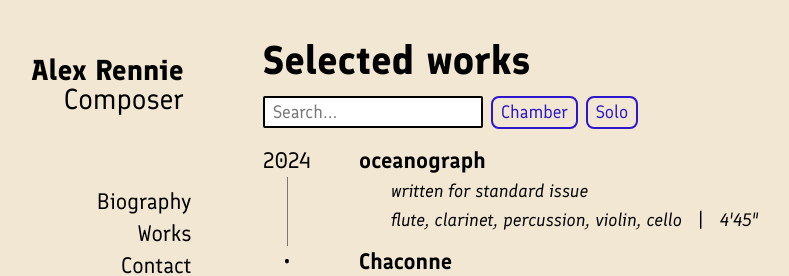
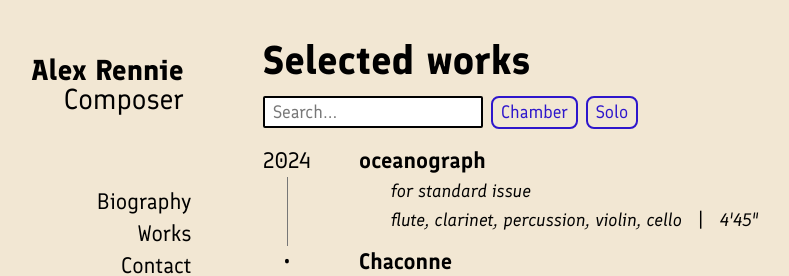
Before and after one commit to arendog/arendog.github.io, a SvelteKit app: page /works in a window 1280 px wide. Shown: the top 276 px of the page, without its empty margins (57-846 px from the left). Built offline with nearby package versions, Linux system fonts and the light colour scheme.

Commit message:
removed WIP tag

```diff
--- a/src/components/Work.svelte
+++ b/src/components/Work.svelte
@@ -21,7 +21,6 @@
 		audioPeaks: number[][];
 		audioCaption: string;
 		archive: boolean;
-		WIP: boolean;
 		tags: {
 			orchestral: boolean;
 			chamber: boolean;
--- a/src/components/WorkList.svelte
+++ b/src/components/WorkList.svelte
@@ -19,7 +19,6 @@
 		audioPeaks: number[][];
 		audioCaption: string;
 		archive: boolean;
-		WIP: boolean;
 		tags: {
 			orchestral: boolean;
 			chamber: boolean;
--- a/src/lib/data/works.json
+++ b/src/lib/data/works.json
@@ -4,7 +4,7 @@
 		"url": "oceanograph",
 		"year": 2024,
 		"premiere": "2024-08-02",
-		"dedication": "written for standard issue",
+		"dedication": "for standard issue",
 		"movements": [],
 		"instrumentation": "flute, clarinet, percussion, violin, cello",
 		"duration": "4'45\"",
@@ -126,7 +126,6 @@
 		],
 		"audioCaption": "oceanograph, performed by standard issue, conducted by David Horne",
 		"archive": false,
-		"WIP": false,
 		"tags": {
 			"orchestral": false,
 			"chamber": true,
@@ -161,7 +160,6 @@
 		"audioPeaks": [],
 		"audioCaption": "",
 		"archive": false,
-		"WIP": false,
 		"tags": {
 			"orchestral": false,
 			"chamber": true,
@@ -193,7 +191,6 @@
 		"audioPeaks": [],
 		"audioCaption": "",
 		"archive": false,
-		"WIP": false,
 		"tags": {
 			"orchestral": false,
 			"chamber": false,
```
